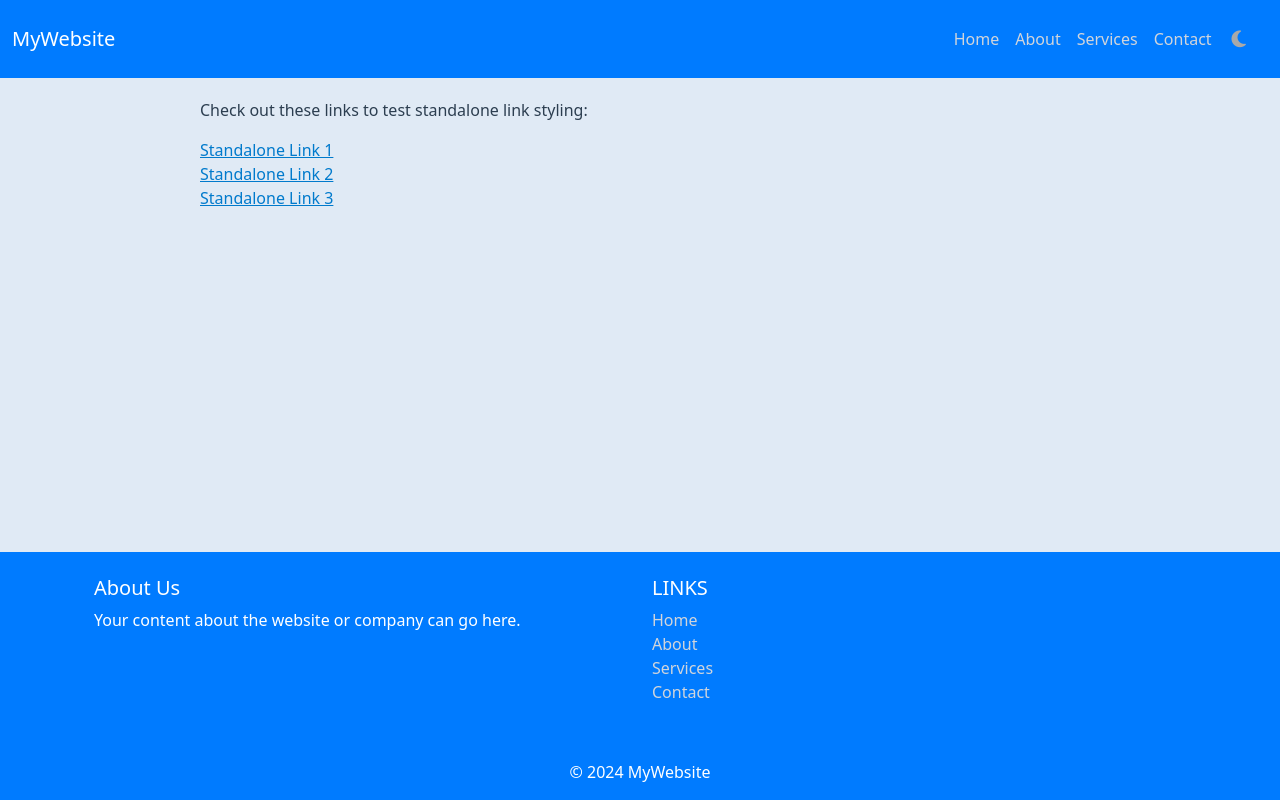
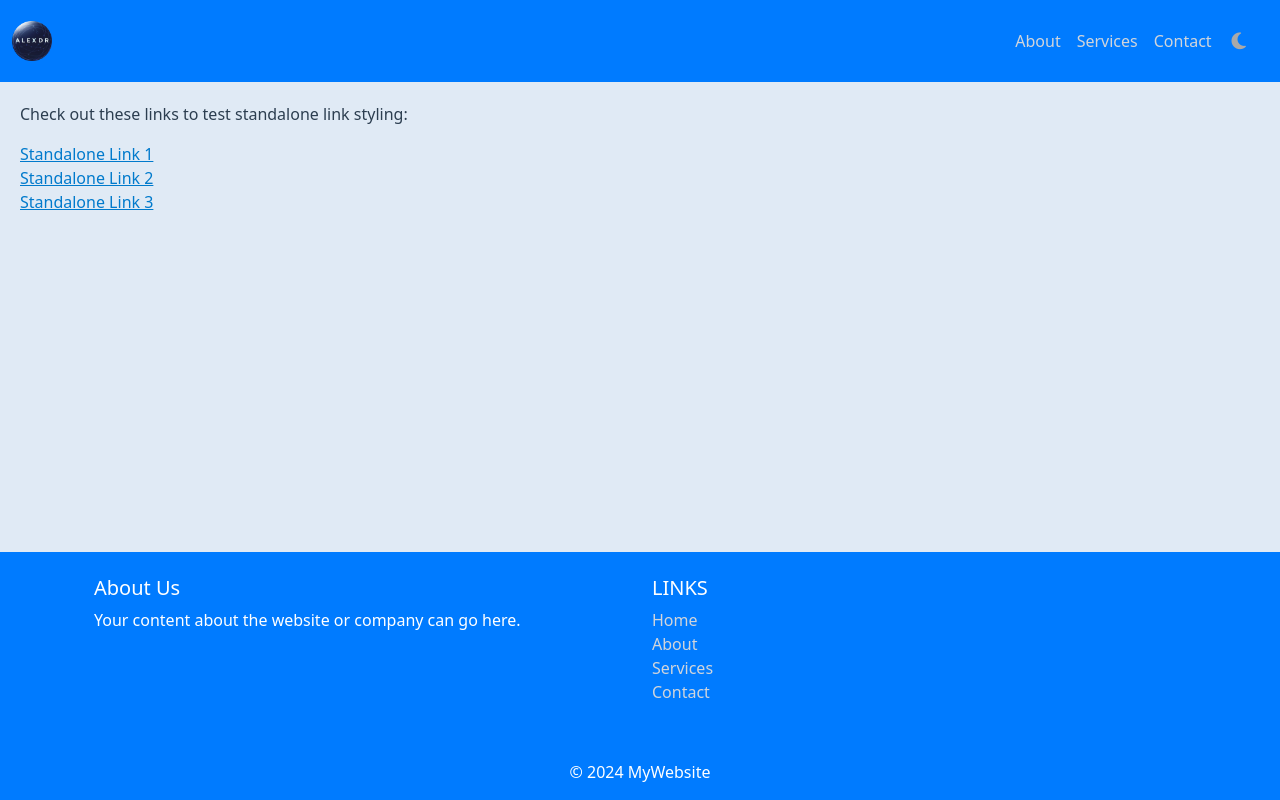
Before and after one commit to alexandruRobert1989/alexdr, an Angular app: page / in a window 1280 px wide. Built offline with nearby package versions, Linux system fonts and the light colour scheme.

Commit message:
updated navbar image

```diff
--- a/angular.json
+++ b/angular.json
@@ -26,6 +26,8 @@
             "tsConfig": "tsconfig.app.json",
             "inlineStyleLanguage": "scss",
             "assets": [
+              "src/favicon.ico",
+              "src/assets",
               {
                 "glob": "**/*",
                 "input": "public"
@@ -89,6 +91,8 @@
             "tsConfig": "tsconfig.spec.json",
             "inlineStyleLanguage": "scss",
             "assets": [
+              "src/favicon.ico",
+              "src/assets",
               {
                 "glob": "**/*",
                 "input": "public"
--- a/src/app/app.component.scss
+++ b/src/app/app.component.scss
@@ -8,6 +8,5 @@
 
 .content {
   flex: 1; /* Allows the content to take available space */
-  padding: 20px 200px;
-
+  padding: 20px; /* Use responsive padding */
 }
--- a/src/app/components/common/navbar/navbar.component.html
+++ b/src/app/components/common/navbar/navbar.component.html
@@ -1,14 +1,15 @@
-<nav class="navbar navbar-expand-lg navbar-bg">
+<nav class="navbar navbar-expand-lg navbar-bg w-100">
   <div class="container-fluid navbar-text">
-    <a class="navbar-brand navbar-text" href="#">MyWebsite</a>
-    <button class="navbar-toggler" type="button" data-bs-toggle="collapse" data-bs-target="#navbarNav" aria-controls="navbarNav" aria-expanded="false" aria-label="Toggle navigation">
+    <a class="navbar-brand" href="#">
+      <img #navbarLogo src="assets/images/alexdr.png" alt="Logo" class="navbar-logo">
+    </a>
+    <button class="navbar-toggler" type="button" data-bs-toggle="collapse"
+            data-bs-target="#navbarNav" aria-controls="navbarNav"
+            aria-expanded="false" aria-label="Toggle navigation">
       <i class="fas fa-bars custom-navbar-toggler-icon"></i>
     </button>
     <div class="collapse navbar-collapse" id="navbarNav">
       <ul class="navbar-nav ms-auto align-items-center">
-        <li class="nav-item">
-          <a class="nav-link navbar-link" href="#">Home</a>
-        </li>
         <li class="nav-item">
           <a class="nav-link navbar-link" href="#">About</a>
         </li>
--- a/src/app/components/common/navbar/navbar.component.scss
+++ b/src/app/components/common/navbar/navbar.component.scss
@@ -45,3 +45,10 @@
   padding: 2px 8px;
   border-radius: 4px;
 }
+
+.navbar-logo {
+  height: 40px; /* Adjust to your preferred height */
+  width: auto; /* Maintain the aspect ratio */
+  max-width: 100%; /* Make it responsive */
+  display: block; /* Ensures no inline spacing issues */
+}
--- a/src/app/components/common/navbar/navbar.component.ts
+++ b/src/app/components/common/navbar/navbar.component.ts
@@ -1,5 +1,5 @@
-import {Component, OnInit} from '@angular/core';
-import {NgClass} from '@angular/common';
+import { Component, AfterViewInit, ElementRef, ViewChild, OnInit } from '@angular/core';
+import { NgClass } from '@angular/common';
 
 @Component({
   selector: 'app-navbar',
@@ -8,23 +8,31 @@ import {NgClass} from '@angular/common';
     NgClass
   ],
   templateUrl: './navbar.component.html',
-  styleUrl: './navbar.component.scss'
+  styleUrls: ['./navbar.component.scss']
 })
-export class NavbarComponent implements OnInit {
+export class NavbarComponent implements OnInit, AfterViewInit {
 
   isDarkTheme: boolean = false;
+
+  @ViewChild('navbarLogo') navbarLogo!: ElementRef;
 
   ngOnInit(): void {
     this.loadTheme();
   }
 
-  toggleTheme() {
+  ngAfterViewInit(): void {
+    if (this.navbarLogo) {
+      this.navbarLogo.nativeElement.classList.add('bounce-animation');
+    }
+  }
+
+  toggleTheme(): void {
     this.isDarkTheme = !this.isDarkTheme;
     document.documentElement.classList.toggle('dark-theme', this.isDarkTheme);
     localStorage.setItem('theme', this.isDarkTheme ? 'dark' : 'light');
   }
 
-  loadTheme() {
+  loadTheme(): void {
     const savedTheme = localStorage.getItem('theme');
     this.isDarkTheme = savedTheme === 'dark';
     document.documentElement.classList.toggle('dark-theme', this.isDarkTheme);
--- a/src/styles.scss
+++ b/src/styles.scss
@@ -17,3 +17,36 @@ app-root {
 router-outlet {
   flex: 1;
 }
+
+.navbar {
+  width: 100%; /* Ensures full-width navbar */
+  margin: 0; /* Removes any default margin */
+  padding: 0; /* Removes unwanted padding */
+  position: relative; /* Ensure it respects the parent container */
+  z-index: 1030; /* Prevent it from overlapping content */
+}
+
+.navbar-logo {
+  height: 40px; /* Adjusted for better appearance */
+  width: auto; /* Maintain aspect ratio */
+  max-width: 100%; /* Make it responsive */
+  display: block; /* Prevent inline spacing issues */
+}
+
+// navbar bounce animation
+.bounce-animation {
+  animation: bounce 3s ease-in-out; /* Adjust duration and easing as needed */
+}
+
+// navbar bounce animation
+@keyframes bounce {
+  0%, 20%, 50%, 80%, 100% {
+    transform: translateY(0);
+  }
+  40% {
+    transform: translateY(-10px); /* Adjust bounce height */
+  }
+  60% {
+    transform: translateY(-5px);  /* Adjust bounce height */
+  }
+}
```
Also changed, not shown: src/assets/images/alexdr.png (added), 1 other file (tests, documents, lock files or other folders).
